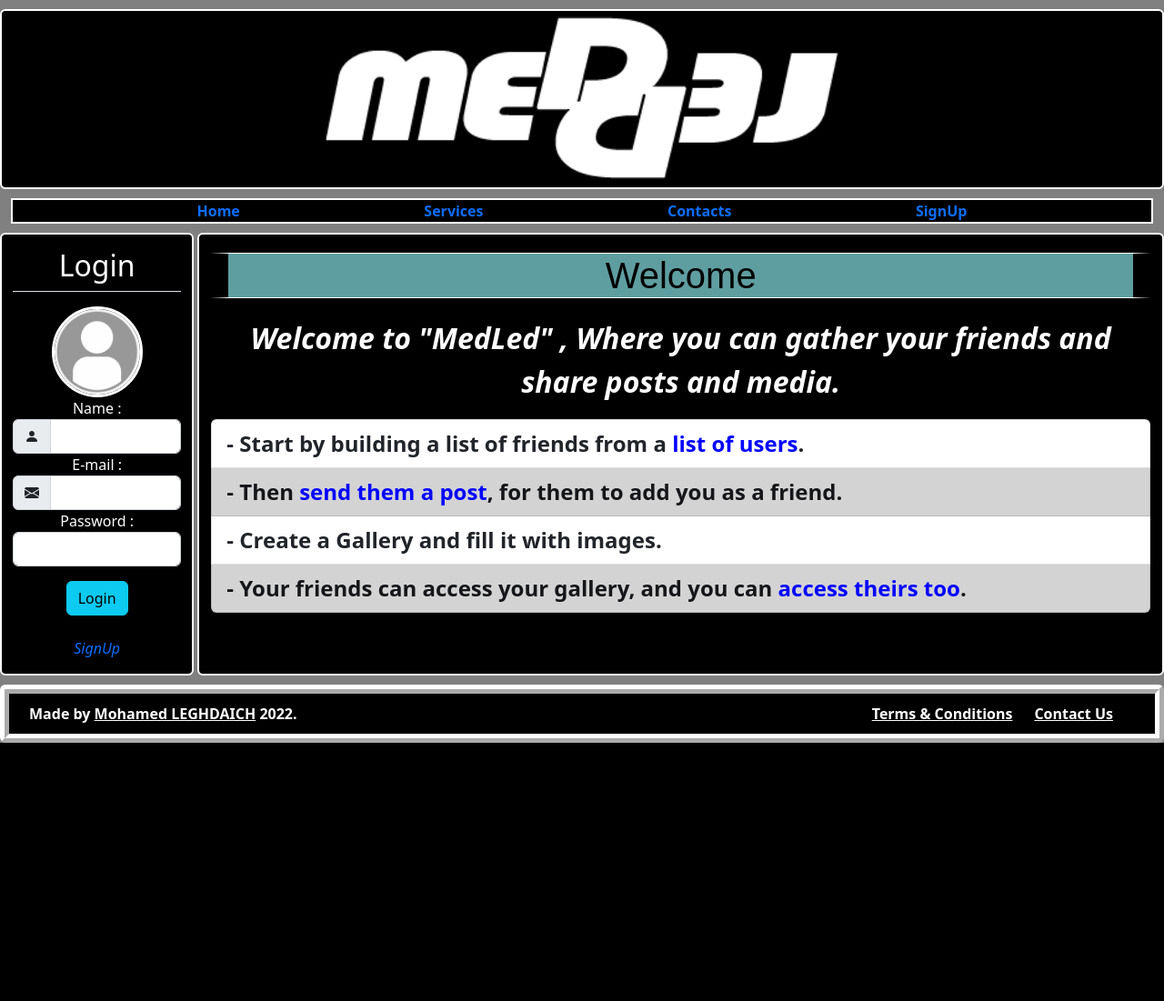
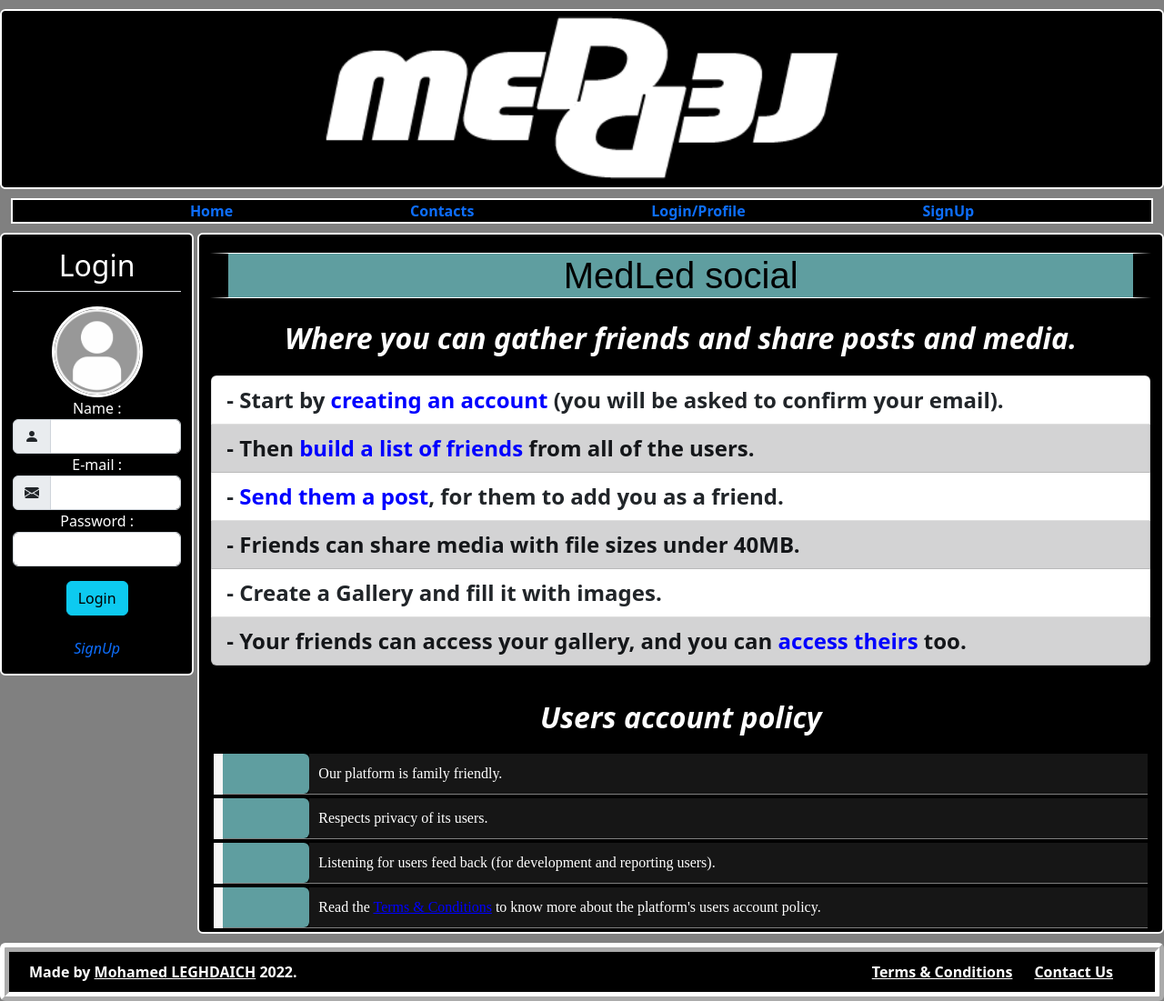
Before and after one commit to med2mad/MedLed-backend, a PHP site: page /medled/ in a window 1280 px wide. Shown: the whole page at 91% size. Before the commit the page ends 817 px from the top, so only its background shows below. Run offline with PHP 8.4, Linux system fonts and the light colour scheme; some libraries are stand-ins or nearby versions.

Commit message:
conditions + contacts + home + style

```diff
--- a/contacts.php
+++ b/contacts.php
@@ -7,7 +7,7 @@
         <tr>
             <td class="rounded" style="width:100px;">
                 <div class="service-icon color-1">
-                    <svg xmlns="http://www.w3.org/2000/svg" width="35" height="35" fill="currentColor" class="bi bi-telephone-fill" viewBox="0 0 16 16">
+                    <svg xmlns="http://www.w3.org/2000/svg" width="30" height="30" fill="currentColor" class="bi bi-telephone-fill" viewBox="0 0 16 16">
                       <path fill-rule="evenodd" d="M1.885.511a1.745 1.745 0 0 1 2.61.163L6.29 2.98c.329.423.445.974.315 1.494l-.547 2.19a.678.678 0 0 0 .178.643l2.457 2.457a.678.678 0 0 0 .644.178l2.189-.547a1.745 1.745 0 0 1 1.494.315l2.306 1.794c.829.645.905 1.87.163 2.611l-1.034 1.034c-.74.74-1.846 1.065-2.877.702a18.634 18.634 0 0 1-7.01-4.42 18.634 18.634 0 0 1-4.42-7.009c-.362-1.03-.037-2.137.703-2.877L1.885.511z"/>
                     </svg>
                 </div> <!-- /.icon -->
@@ -49,7 +49,8 @@
                 </div> <!-- /.icon -->
             </div>
             </td>
-            <td class="phone" style="font-size:1.4rem;">Portfolio website</td>
+            <td class="phone" style="font-size:1.4rem; background-color: rgb(22, 22, 22);">Portfolio website</td>
+            <td class="phone" style="font-size:1.4rem; width:100px;"></td>
         </tr>
     </table>
 </div>
--- a/create_user.php
+++ b/create_user.php
@@ -22,6 +22,9 @@
             </td>
         </tr>
     </table>
+    <div style="margin-top:4px;">
+        <input type="checkbox" name="conditions" required> <label> Accept <a href="conditions.php" style="text-decoration:underline;">Terms &amp; Conditions</a></label>
+    </div>
     <br>
     <input type="submit" name="signup" class="btn btn-primary btn-lg mb-1" value="OK">
 </form>
--- a/index.php
+++ b/index.php
@@ -1,15 +1,54 @@
 <?php  include ("partials/header.php"); ?>
 
-<h1>Welcome</h1>
+<h1>MedLed social</h1>
 
-<p style="text-align: center; font-size:2em; font-style: italic; font-weight: bold">
-    Welcome to "MedLed" , Where you can gather your friends and share posts and media.
+<p style="text-align:center; font-size:2em; font-style:italic; font-weight:bold;">
+    Where you can gather friends and share posts and media.
 </p>
-<ul class="list-group" style="font-size:1.5em; font-weight: bold; border:1px solid black">
-    <li class="list-group-item list-group-item-action" id="liwhitecss">- Start by building a list of friends from a <a href="users.php?title=Users" style="color:blue;">list of users</a>.</li>
-    <li class="list-group-item list-group-item-action list-group-item-dark">- Then <a href="users.php?title=Friends" style="color:blue;">send them a post</a>, for them to add you as a friend.</li>
-    <li class="list-group-item list-group-item-action" id="liwhitecss">- Create a  Gallery and fill it with images.</li>
-    <li class="list-group-item list-group-item-action list-group-item-dark">- Your friends can access your gallery, and you can <a href="users.php?title=Friends" style="color:blue;">access theirs too</a>.</li>
+
+<ul class="list-group" style="font-size:1.5em; font-weight:bold; border:1px solid black">
+    <li class="list-group-item list-group-item-action liwhitecss">- Start by <a href="create_user.php" style="color:blue;">creating an account</a> (you will be asked to confirm your email).</li>
+    <li class="list-group-item list-group-item-action list-group-item-dark">- Then <a href="users.php?title=Users" style="color:blue;">build a list of friends</a> from  all of the users.</li>
+    <li class="list-group-item list-group-item-action liwhitecss">- <a href="users.php?title=Friends" style="color:blue;">Send them a post</a>, for them to add you as a friend.</li>
+    <li class="list-group-item list-group-item-action list-group-item-dark">- Friends can share media with file sizes under 40MB.</li>
+    <li class="list-group-item list-group-item-action liwhitecss">- Create a Gallery and fill it with images.</li>
+    <li class="list-group-item list-group-item-action list-group-item-dark">- Your friends can access your gallery, and you can <a href="users.php?title=Friends" style="color:blue;">access theirs</a> too.</li>
 </ul>
 
+<p style="text-align:center; font-size:2em; font-style:italic; font-weight:bold; margin-top:2rem;">
+    Users account policy
+</p>
+<div class="row" style="margin:4px;">
+    <table class="col-md">
+        <tr>
+            <td class="rounded" style="width:100px;"></td>
+            <td class="phone" style="font-size:1.1rem; text-align:left; ">Our platform is family friendly.</td>
+        </tr>
+    </table>
+</div>
+<div class="row" style="margin:4px;">
+    <table class="col-md">
+        <tr>
+            <td class="rounded" style="width:100px;"></td>
+            <td class="phone" style="font-size:1.1rem; text-align:left;">Respects privacy of its users.</td>
+        </tr>
+    </table>
+</div>
+<div class="row" style="margin:4px;">
+    <table class="col-md">
+        <tr>
+            <td class="rounded" style="width:100px;"></td>
+            <td class="phone" style="font-size:1.1rem; text-align:left;">Listening for users feed back (for development and reporting users).</td>
+        </tr>
+    </table>
+</div>
+<div class="row" style="margin:4px;">
+    <table class="col-md">
+        <tr>
+            <td class="rounded" style="width:100px;"></td>
+            <td class="phone" style="font-size:1.1rem; text-align:left;">Read the <a href="conditions.php" style="text-decoration:underline; color:blue;">Terms &amp; Conditions</a> to know more about the platform's users account policy.</td>
+        </tr>
+    </table>
+</div>
+
 <?php include ("partials/footer.html"); ?>
--- a/partials/footer.html
+++ b/partials/footer.html
@@ -22,8 +22,8 @@
 
                 <div class="col-lg-6 text-center text-lg-end">
                     <ul class="list-unstyled d-inline-flex ms-auto mb-0">
-                        <li class="me-4"><a href="#" style="text-decoration:underline;">Terms &amp; Conditions</a></li>
-                        <li><a href="#" style="text-decoration:underline;">Contact Us</a></li>
+                        <li class="me-4"><a href="conditions.php" style="text-decoration:underline;">Terms &amp; Conditions</a></li>
+                        <li><a href="contacts.php" style="text-decoration:underline;">Contact Us</a></li>
                     </ul>
                 </div>
             </div>
--- a/partials/header.php
+++ b/partials/header.php
@@ -23,7 +23,7 @@
     <head>
         <meta charset="utf-8">
         <meta http-equiv="content-type" content="text/html; charset=UTF-8" />
-        <title>MedLed</title>
+        <title>MedLed social</title>
         <link rel="stylesheet" href="files/bootstrap/css/bootstrap.min.css">
         <!-- for icons (<i>) --><link rel="stylesheet" href="https://cdn.jsdelivr.net/npm/bootstrap-icons@1.9.1/font/bootstrap-icons.css">
 
@@ -52,6 +52,11 @@
             }
             .postsTinyMCE{padding:0 !important;}
             .postsTinyMCE .tox-tinymce{height:200px !important; border-radius:0;}
+
+            #content table td:last-child{
+                font-weight:lighter !important;
+                font-size:1rem !important;
+            }
         </style>
 
     </head>
@@ -65,11 +70,11 @@
 
         <nav id="nav" style="display:flex; justify-content: space-evenly;">
             <div><a href="index.php" class="text-primary">Home</a></div>
-            <div><a href="services.php" class="text-primary">Services</a></div>
+            <div><a href="contacts.php" class="text-primary">Contacts</a></div>
             <?php if(isset($_SESSION["auth"]) && $_SESSION["auth"]=="true" && isset($_SESSION["verified"]) && $_SESSION["verified"]==1){ ?>
             <div><a href="gallery.php?user=<?= $_SESSION["id"] ?>" class="text-primary">Gallery</a></div>
             <?php } ?>
-            <div><a href="contacts.php" class="text-primary">Contacts</a></div>
+            <div><a href="login_mobile.php" class="text-primary">Login/Profile</a></div>
             <div><a href="create_user.php" class="text-primary">SignUp</a></div>
         </nav>
 
--- a/php.php
+++ b/php.php
@@ -32,6 +32,10 @@ if(isset($_POST["signup"]) || isset($_POST["update"])) {
     }
     elseif($_POST["pass"] !== $_POST["pass2"]){
         header("Location: ".$_POST["page"]."?error=Password and Confirmation not identical");
+        exit;
+    }
+    elseif(!$_POST["conditions"]){
+        header("Location: ".$_POST["page"]."?error=Accept conditions");
         exit;
     }
 
--- a/signup1.php
+++ b/signup1.php
@@ -9,8 +9,8 @@
     'Reply-To: mohamed.leghdaich@gmail.com\r\n'.
     'X-Mailer: PHP/' . phpversion();
 
-    send_mail($_SESSION["mail"], "MedLed account activation", "Username:".$_SESSION["name"]." - Email: ".$_SESSION["mail"]." - Password:".$_SESSION["pass"]."<br><a href=\"localhost/medled/signup2.php?token=".$_SESSION["token"]."&mail=". $_SESSION["mail"] ."\">Click here to activate your MedLed account</a>", $headers);
-    // send_mail($_SESSION["mail"], "MedLed account activation", "Username:".$_SESSION["name"]." - Email: ".$_SESSION["mail"]." - Password:".$_SESSION["pass"]."<br><a href=\"medtest.cf/signup2.php?token=".$_SESSION["token"]."&mail=". $_SESSION["mail"] ."\">Click here to activate your MedLed account</a>", $headers);
+    send_mail($_SESSION["mail"], "MedLed social account activation", "Username:".$_SESSION["name"]." - Email: ".$_SESSION["mail"]." - Password:".$_SESSION["pass"]."<br><a href=\"localhost/medled/signup2.php?token=".$_SESSION["token"]."&mail=". $_SESSION["mail"] ."\">Click here to activate your MedLed social account</a>", $headers);
+    // send_mail($_SESSION["mail"], "MedLed social account activation", "Username:".$_SESSION["name"]." - Email: ".$_SESSION["mail"]." - Password:".$_SESSION["pass"]."<br><a href=\"medtest.cf/signup2.php?token=".$_SESSION["token"]."&mail=". $_SESSION["mail"] ."\">Click here to activate your MedLed social account</a>", $headers);
 ?>
 
 <h1>Welcome</h1>
--- a/style/style.css
+++ b/style/style.css
@@ -69,7 +69,7 @@ th{
 #content table{
     color: white;
     font-size: x-large;
-    font-family:'Courier New', Courier, monospace;
+    font-family:'Times New Roman';
 }
 #content tr{
     border-bottom-width: 1px;
--- a/style/stylePkBeGn.css
+++ b/style/stylePkBeGn.css
@@ -34,7 +34,7 @@ a{
 input{
     box-shadow: 2px 2px #888888;
 }
-#liwhitecss{
+.liwhitecss{
     background:black;
     color:white;
 }
```
Also changed, not shown: conditions.php (added, +134 -0 lines).
